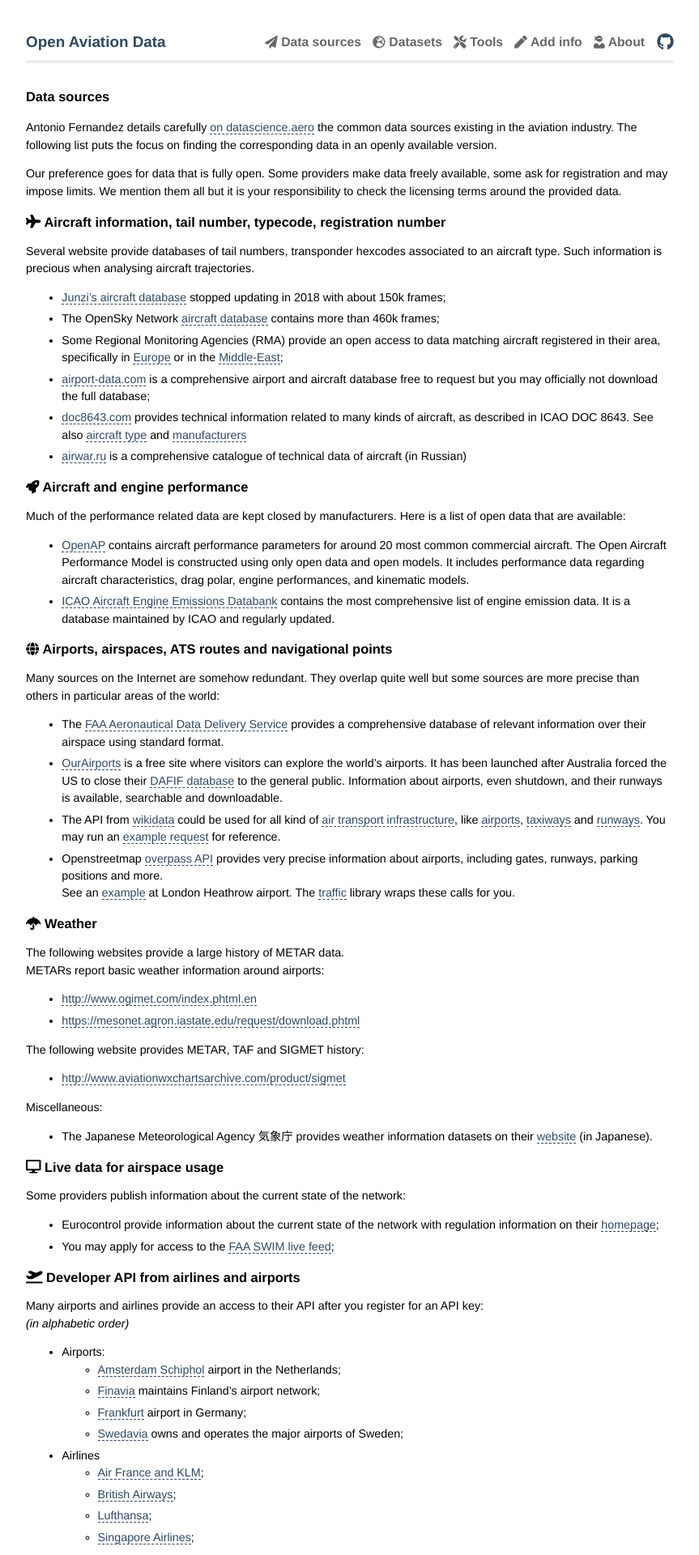
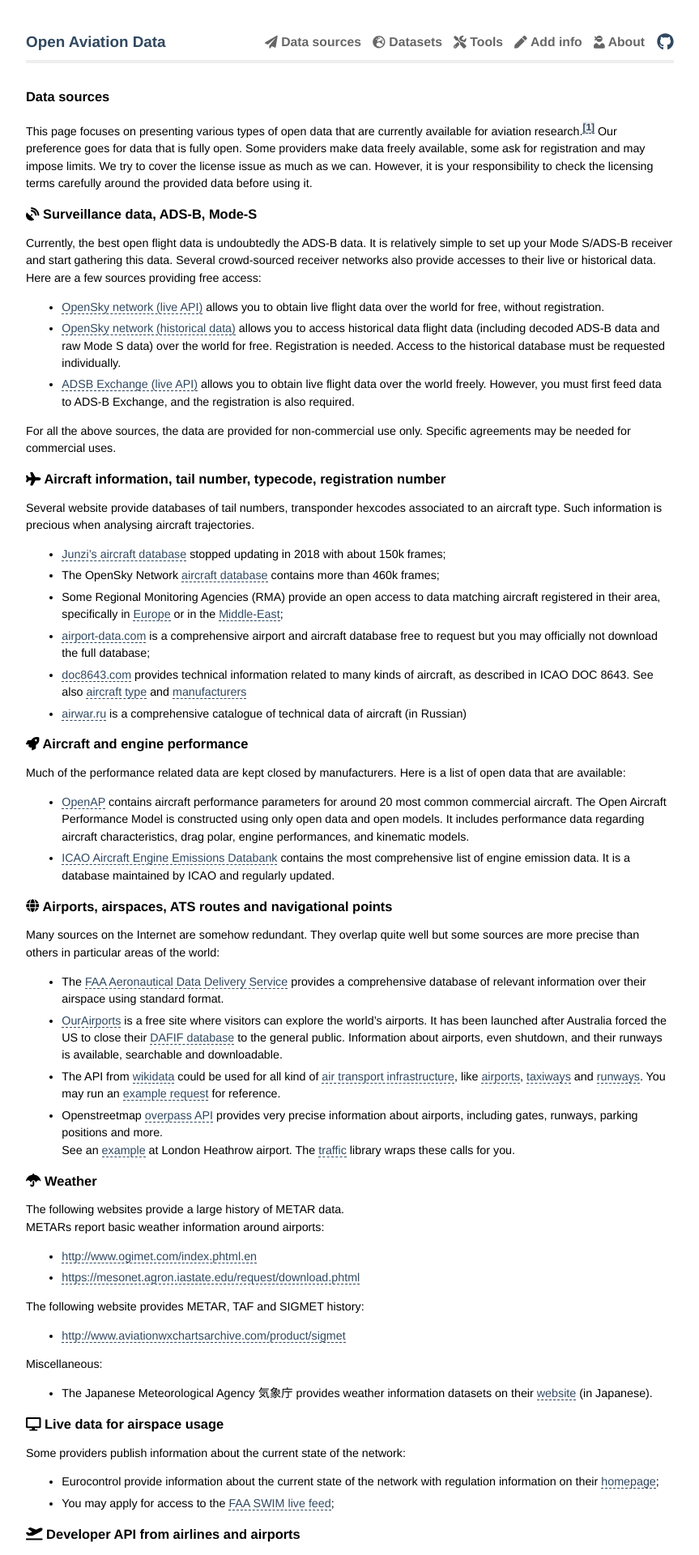
Before and after one commit to open-aviation/atmdata, a Jekyll site: the page built from _pages/data_sources.md, in a window 1280 px wide. Shown: the top 1920 px of the page at 81% size, without its empty margins (208-1071 px from the left). Built offline with Jekyll 4.4.1, drawn with Linux system fonts in a browser that asks for light colours; nearby versions of some CDN libraries; some of the changed text lies outside the part shown.

Commit message:
add data source and footnote

```diff
--- a/_pages/data_sources.md
+++ b/_pages/data_sources.md
@@ -4,9 +4,24 @@ title: Data sources
 permalink: /sources/
 ---
 
-Antonio Fernandez details carefully [on datascience.aero](https://datascience.aero/data-sources-aviation/) the common data sources existing in the aviation industry. The following list puts the focus on finding the corresponding data in an openly available version.
 
-Our preference goes for data that is fully open. Some providers make data freely available, some ask for registration and may impose limits. We mention them all but it is your responsibility to check the licensing terms around the provided data.
+
+This page focuses on presenting various types of open data that are currently available for aviation research.[^1] Our preference goes for data that is fully open. Some providers make data freely available, some ask for registration and may impose limits. We try to cover the license issue as much as we can. However, it is your responsibility to check the licensing terms carefully around the provided data before using it.
+
+
+[^1]:Antonio Fernandez details carefully [on datascience.aero](https://datascience.aero/data-sources-aviation/) the common data sources existing in the aviation industry.
+
+
+## <i class="fas fa-satellite-dish"></i> Surveillance data, ADS-B, Mode-S
+
+Currently, the best open flight data is undoubtedly the ADS-B data. It is relatively simple to set up your Mode S/ADS-B receiver and start gathering this data. Several crowd-sourced receiver networks also provide accesses to their live or historical data. Here are a few sources providing free access:
+
+- [OpenSky network (live API)](https://opensky-network.org/apidoc/) allows you to obtain live flight data over the world for free, without registration.
+- [OpenSky network (historical data)](https://opensky-network.org/data/impala) allows you to access historical data flight data (including decoded ADS-B data and raw Mode S data) over the world for free. Registration is needed. Access to the historical database must be requested individually.
+- [ADSB Exchange (live API)](https://www.adsbexchange.com/data/) allows you to obtain live flight data over the world freely. However, you must first feed data to ADS-B Exchange, and the registration is also required.
+
+For all the above sources, the data are provided for non-commercial use only. Specific agreements may be needed for commercial uses.
+
 
 ## <i class="fas fa-plane"></i> Aircraft information, tail number, typecode, registration number
 
--- a/css/screen.css
+++ b/css/screen.css
@@ -200,17 +200,30 @@ ul.posts span {
 }
 
 .footnotes {
-  margin-left: 3ex;
-  margin-right: 3ex;
-  color: #999;
+  font-size: 90%;
+  color: #444;
+  margin: 20px auto;
+  border-left: 3px solid #666;
+  padding-left:10px;
 }
 
-.footnotes hr {
-  display: none;
+.footnotes ol {
+  margin: 0px
 }
 
-.footnotes a {
-  color: #76baff;
+.footnotes::before {
+  content: "Footnotes:"
+}
+
+.footnote {
+  font-weight: bold;
+  background: #eee;
+}
+.footnote::before{
+  content:"["
+}
+.footnote::after{
+  content:"]"
 }
 
 /* Inputs */
```
